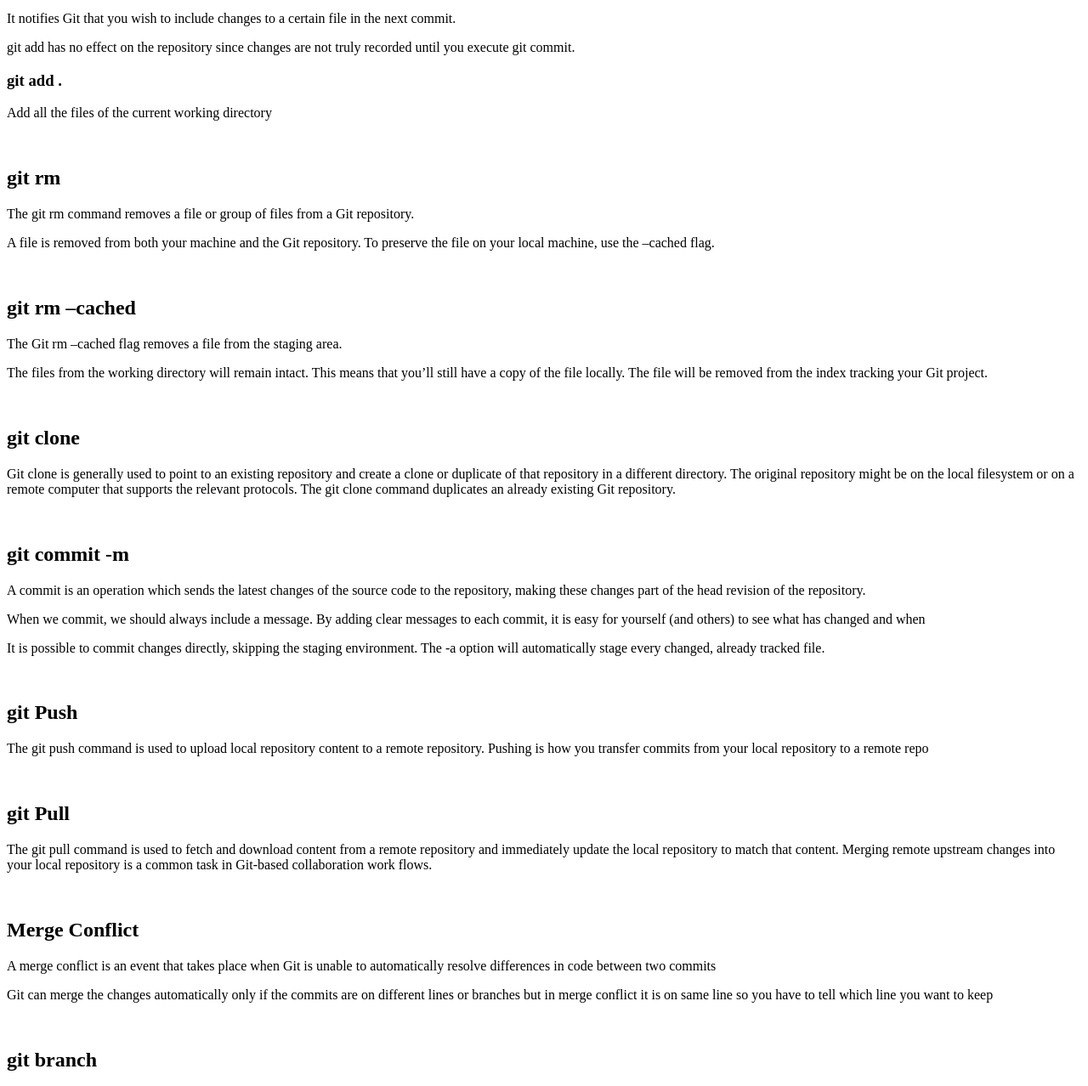
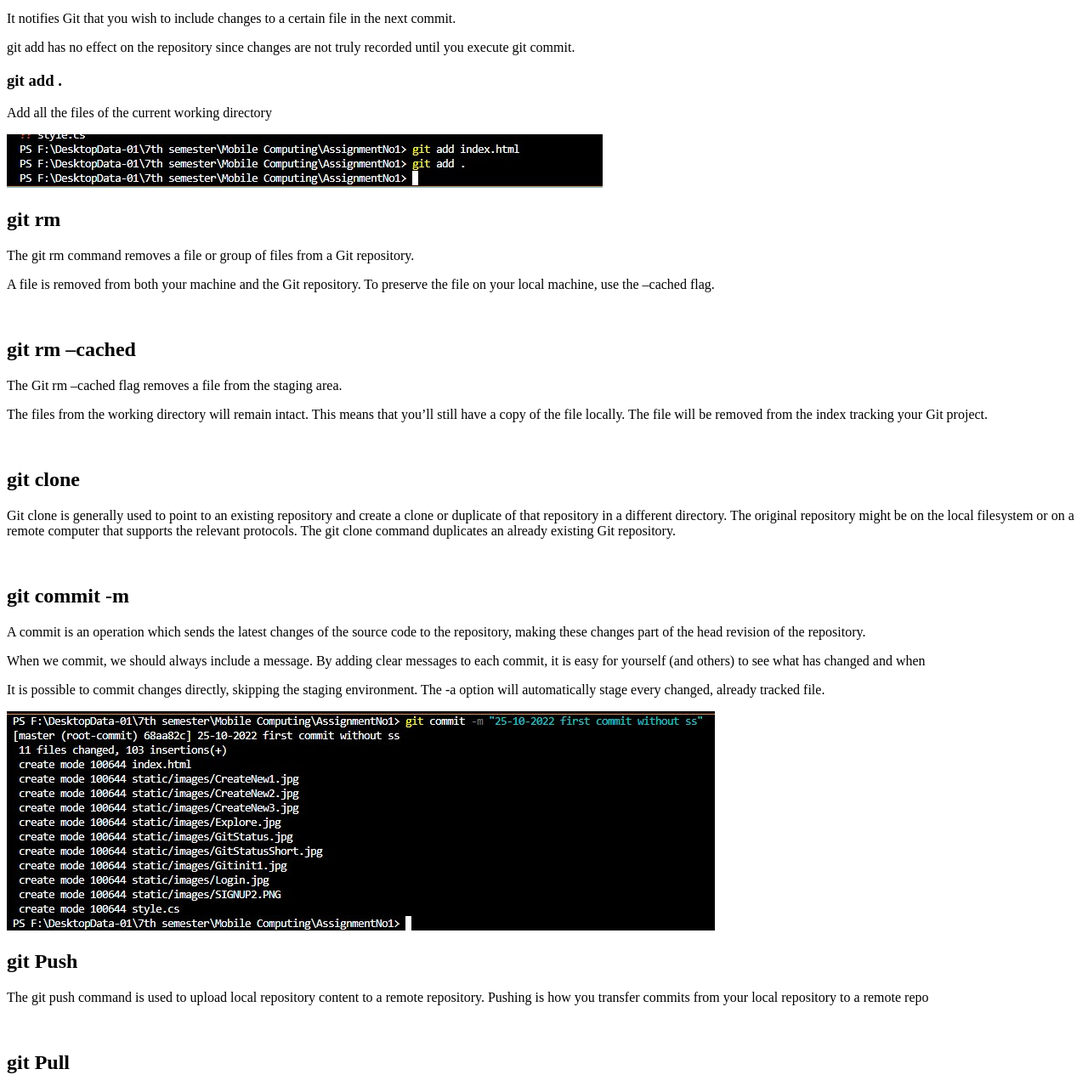
Before and after one commit to Bushra-Butt/GitHub-Documentation, a plain HTML site: page index.html in a window 1280 px wide. Shown: the part 1047-2325 px from the top of the page at 85% size. Drawn offline with Linux system fonts and the light colour scheme.

Commit message:
25-10-2022 first commit without some ss

```diff
--- a/index.html
+++ b/index.html
@@ -30,7 +30,7 @@
     <p>git add has no effect on the repository since changes are not truly recorded until you execute git commit.</p>
     <h3>git add .</h3>
     <p>Add all the files of the current working directory</p>
-    <img src="">
+    <img src="./static/images/GitAdd.jpg">
     <h2>git rm</h2>
     <p>The git rm command removes a file or group of files from a Git repository.</p>
     <p>A file is removed from both your machine and the Git repository. To preserve the file on your local machine, use the –cached flag.</p>
@@ -49,7 +49,7 @@
     <p>When we commit, we should always include a message.
     By adding clear messages to each commit, it is easy for yourself (and others) to see what has changed and when</p>
     <p>It is possible to commit changes directly, skipping the staging environment. The -a option will automatically stage every changed, already tracked file.</p>
-    <img src="">
+    <img src="./static/images/commit.jpg">
     <h2>git Push</h2>
     <p>The git push command is used to upload local repository content to a remote repository. Pushing is how you transfer commits from your local repository to a remote repo</p>
     <img src="">
```
Also changed, not shown: static/images/GitAdd.jpg (added), static/images/commit.jpg (added).
